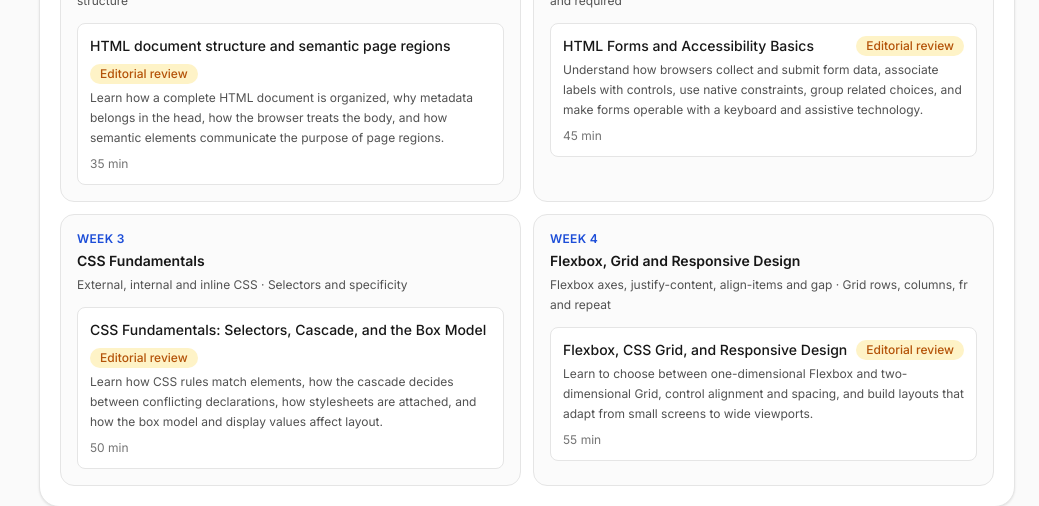
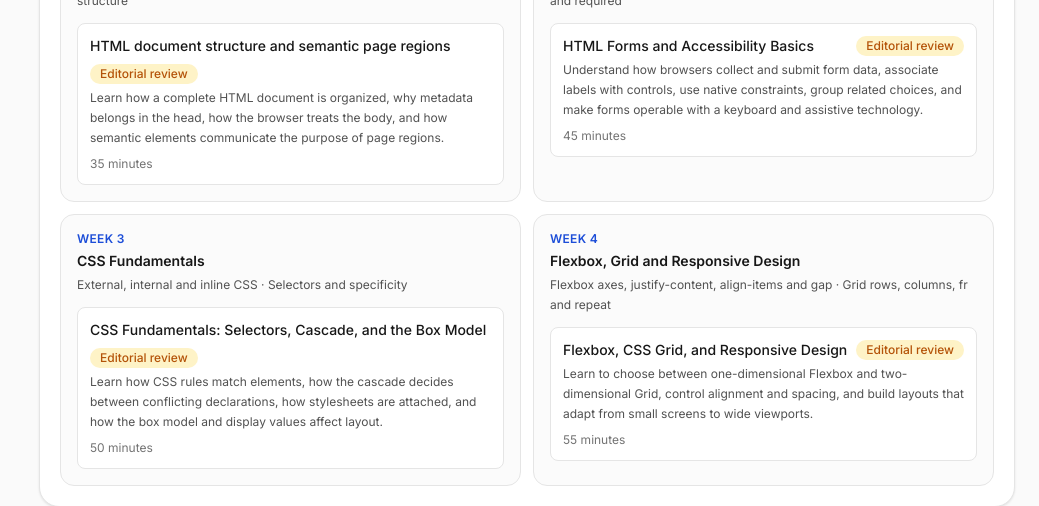
Before and after one commit to Mardakhay/interactive-guides, a React (Vite) app: page /courses in a window 1280 px wide. Shown: the part 1240-1746 px from the top of the page, without its empty margins (241-1280 px from the left). Built offline with nearby package versions, Linux system fonts and the light colour scheme.

Commit message:
fix(catalog): format lesson duration by locale

```diff
--- a/src/app/pages/CoursesPage.tsx
+++ b/src/app/pages/CoursesPage.tsx
@@ -8,7 +8,7 @@ import { coursePath } from '@/app/router/routes';
 import { getBootcampCurriculum, getStructuredLesson } from '@/content/repository';
 import { STATUS_BADGE_VARIANTS } from '@/features/progress';
 import { useLocaleStore } from '@/stores/localeStore';
-import { UI_COPY, formatCatalogDescription, formatLessonCount, formatOverallProgress, getCategoryCopy, getLessonStatusLabel } from '@/lib/i18n';
+import { UI_COPY, formatCatalogDescription, formatLessonCount, formatOverallProgress, getCategoryCopy, getLessonStatusLabel, formatDurationMinutes } from '@/lib/i18n';
 
 const ICON_MAP: Record<string, LucideIcon> = { Compass, Globe, Code2, Atom, Palette, Wrench, ShieldCheck, Lock, Database };
 
@@ -104,7 +104,7 @@ export default function CoursesPage() {
                                   </div>
                                 </div>
                                 <p className="mt-1 text-xs leading-5 text-neutral-600">{lesson.description}</p>
-                                <p className="mt-2 text-xs text-neutral-500">{lesson.estimatedMinutes} {curriculumCopy.lessonLabel === 'уроки' ? 'минут' : 'min'}</p>
+                                <p className="mt-2 text-xs text-neutral-500">{formatDurationMinutes(locale, lesson.estimatedMinutes)}</p>
                               </Link>
                             );
                           })}
```
